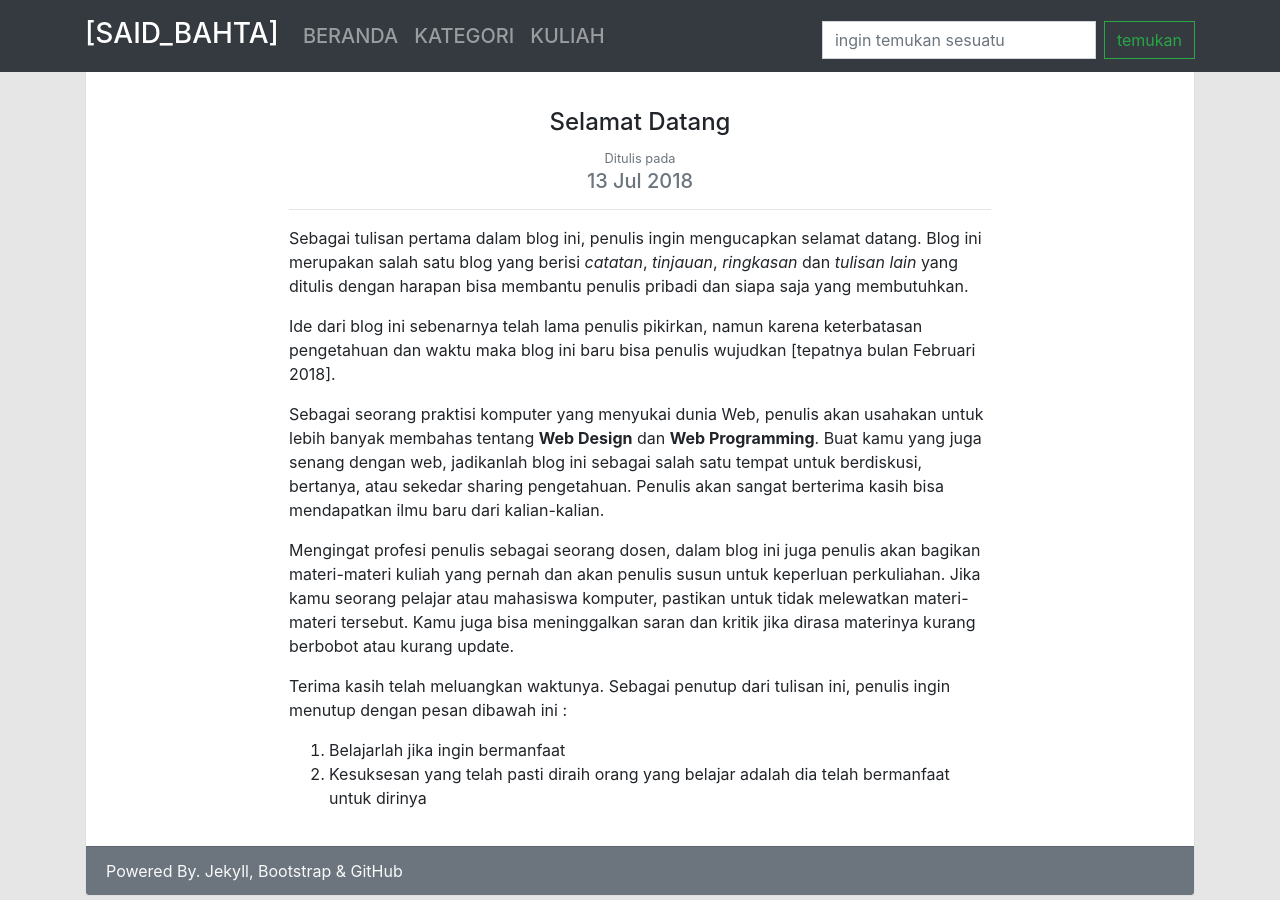
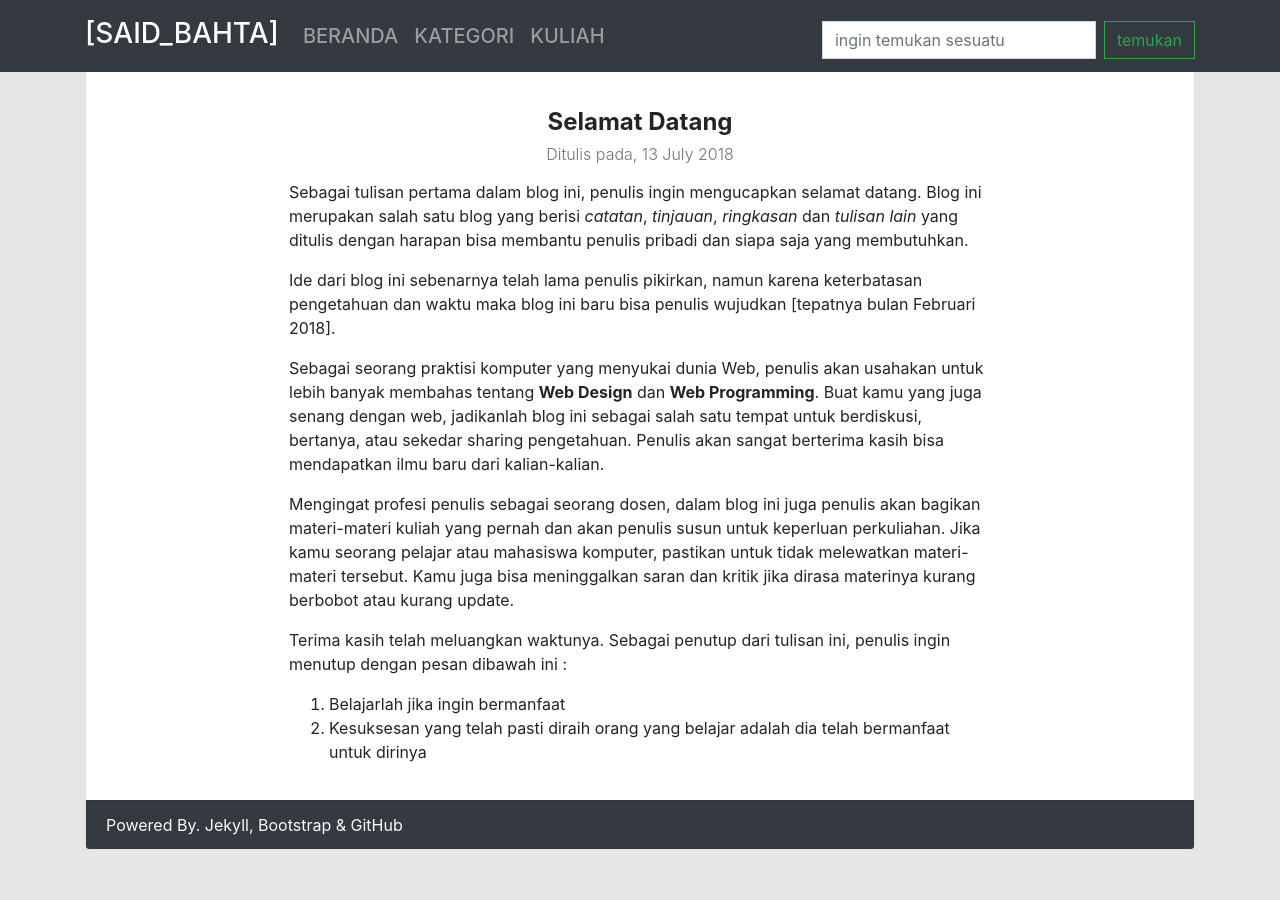
Before and after one commit to surtinaali/blog, a Jekyll site: the page built from _posts/2019-07-13-selamat-datang.markdown, in a window 1280 px wide. Built offline with Jekyll 4.4.1, drawn with Linux system fonts in a browser that asks for light colours; comment, search, counter and statistics services are not loaded.

Commit message:
ganti background dan warna

```diff
--- a/_layouts/page.html
+++ b/_layouts/page.html
@@ -43,7 +43,7 @@
                 {{ content }}
 
             </div>
-            <div class="card-footer text-light bg-secondary">Powered By. Jekyll, Bootstrap & GitHub</div>
+            <div class="card-footer text-light bg-dark">Powered By. Jekyll, Bootstrap & GitHub</div>
         </div>
     </div>
     <script src="{{site.baseurl}}/assets/style/js/jquery-3.3.1.min.js"></script>
--- a/_layouts/post.html
+++ b/_layouts/post.html
@@ -6,19 +6,12 @@ layout: page
     <div class="col-lg-8 mx-auto">
         <div class="text-center">
             <p></p>
-<h4>{{ page.title }}</h4>
+            <h4 class="font-weight-bold">{{ page.title }}</h4>
             <div class="text-muted">
-<small>Ditulis pada</small><h5>{{ page.date | date_to_string }}</h5>
-<hr>
-</div>
+                <h6 class="font-weight-light">Ditulis pada, {{ page.date | date_to_long_string }}</h6>
                 <p></p>
             </div>
-{{ content }}
-
-{% if site.comments == true %}
-
-{% include disqus.html %}
-
-{% endif %}
+        </div>
+        {{ content }} {% if site.comments == true %} {% include disqus.html %} {% endif %}
     </div>
 </div>
```
Lines whose indentation alone changed are shown as unchanged.
